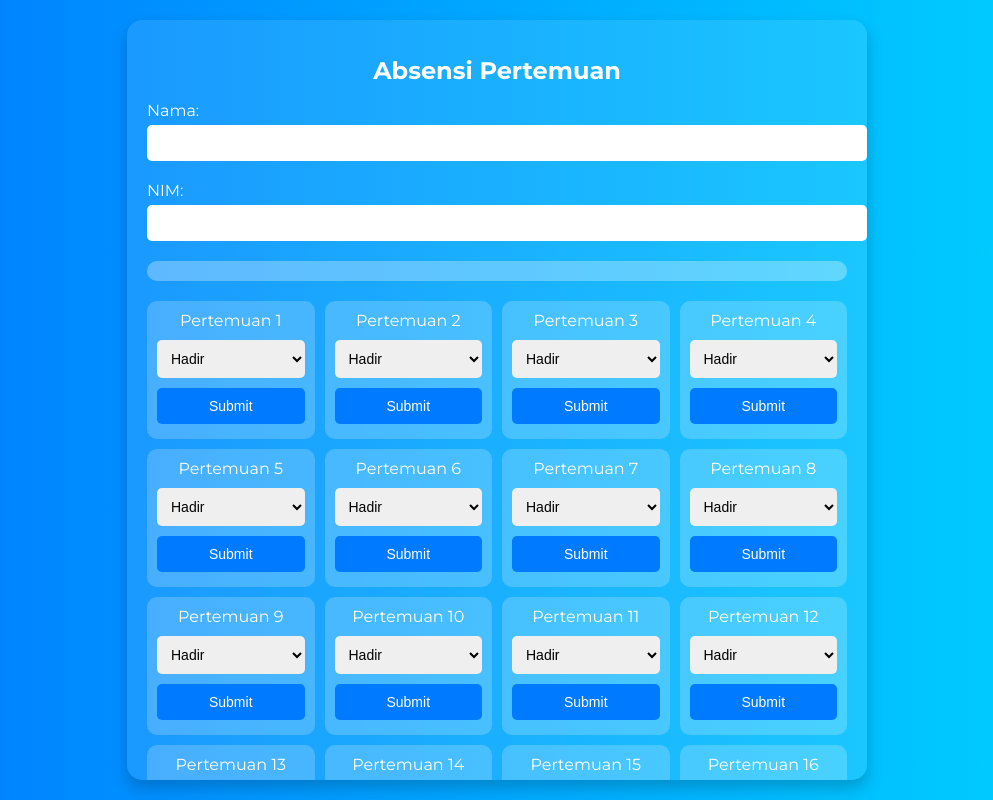
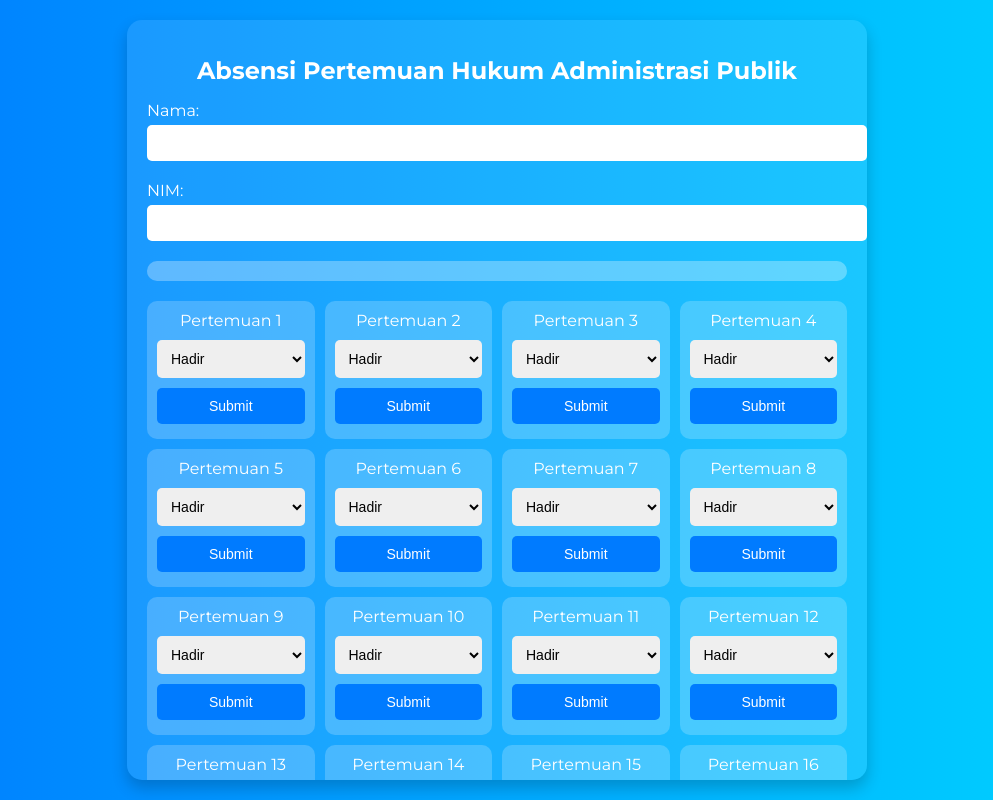
Before and after one commit to NatsssssP1/absen3, a plain HTML site: page index.html/index.html in a window 1280 px wide. Shown: the whole page, without its empty margins (143-1136 px from the left). Drawn offline with Linux system fonts and the light colour scheme.

Commit message:
Update index.html

```diff
--- a/index.html/index.html
+++ b/index.html/index.html
@@ -95,7 +95,7 @@
 </head>
 <body>
     <div class="container">
-        <h1>Absensi Pertemuan</h1>
+        <h1>Absensi Pertemuan Hukum Administrasi Publik</h1>
         <div class="form-group">
             <label for="nama">Nama:</label>
             <input type="text" id="nama" name="nama">
```
